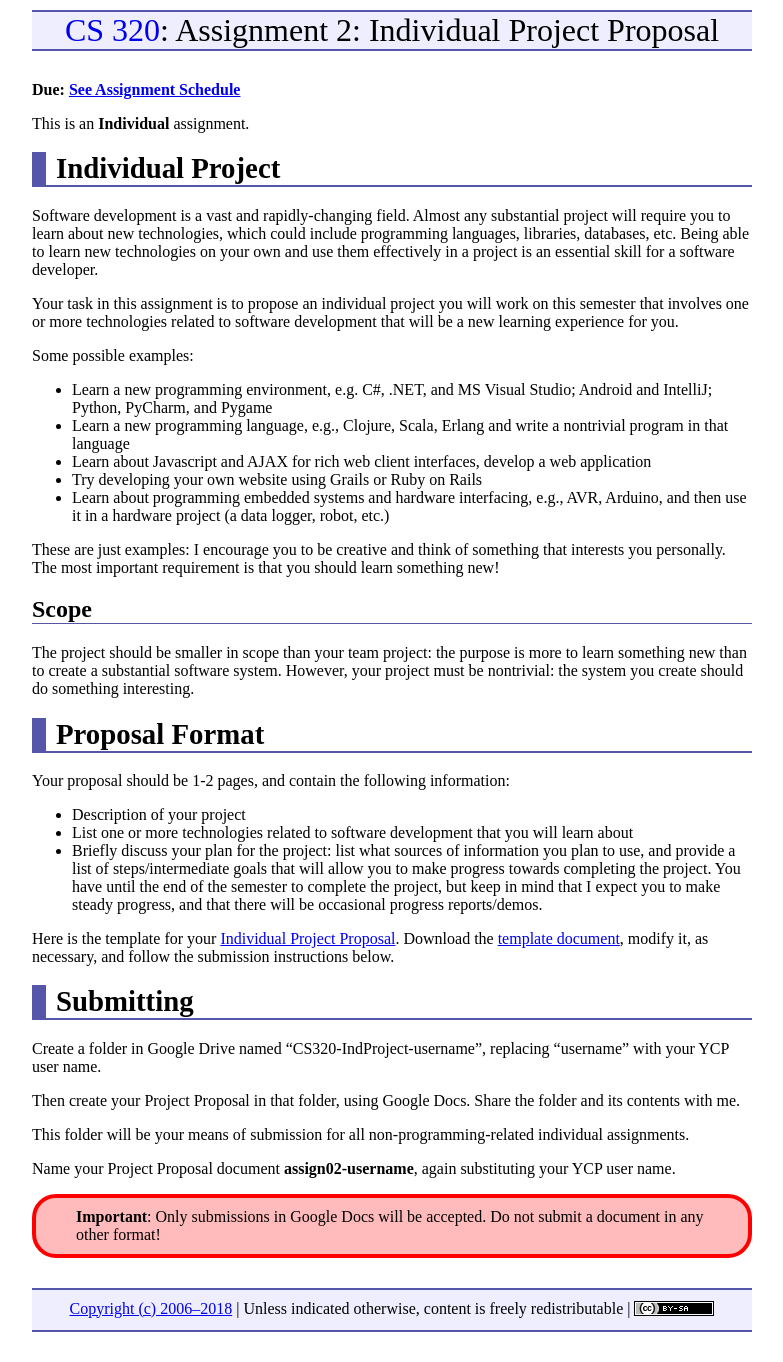
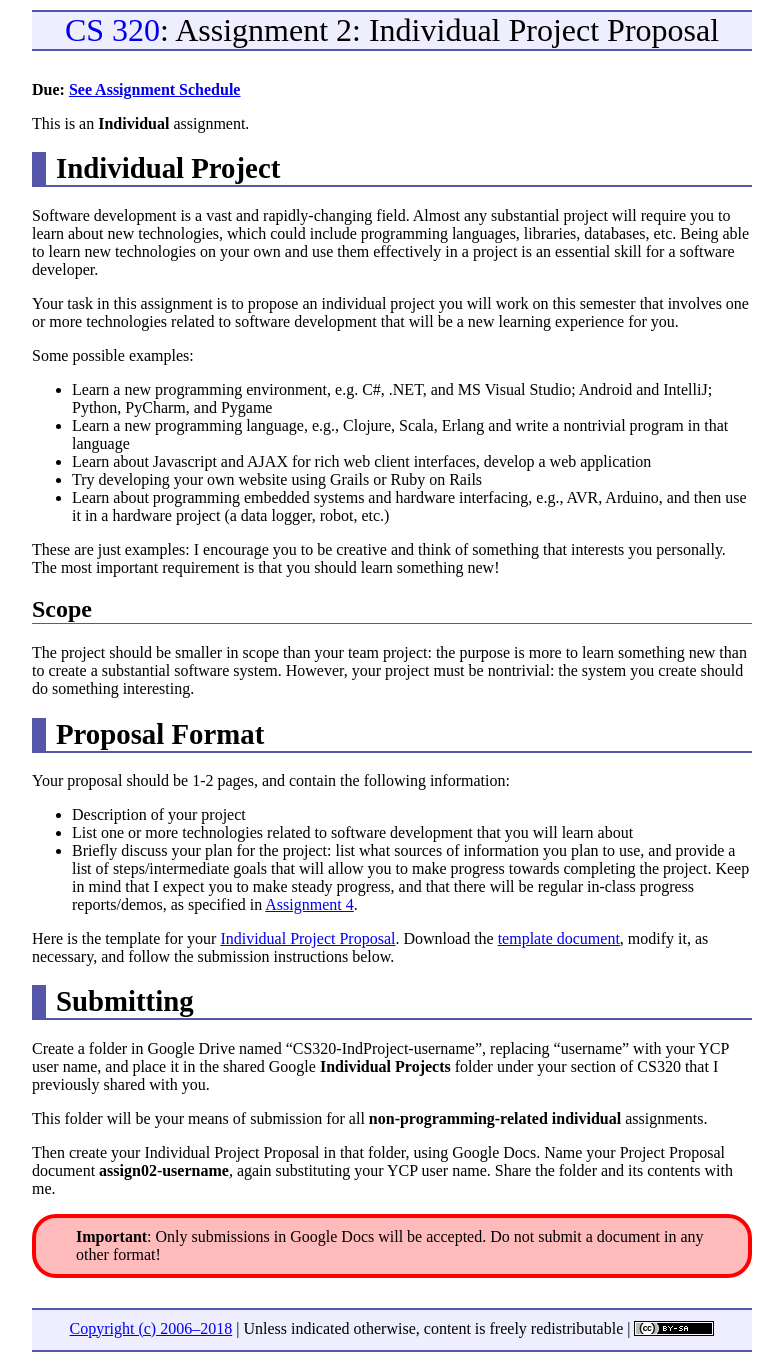
Before and after one commit to ycpcs/cs320-spring2018, a Jekyll site: the page built from assign/assign02.md, in a window 1280 px wide. Shown: the whole page, without its empty margins (248-1031 px from the left). Built offline with Jekyll 4.4.1, drawn with Linux system fonts in a browser that asks for light colours.

Commit message:
updated schedule

```diff
--- a/assign/assign02.md
+++ b/assign/assign02.md
@@ -55,25 +55,18 @@ Your proposal should be 1-2 pages, and contain the following information:
 * Description of your project
 * List one or more technologies related to software development that you
   will learn about
-* Briefly discuss your plan for the project: list what sources of information
-  you plan to use, and provide a list of steps/intermediate goals that
-  will allow you to make progress towards completing the project.  You
-  have until the end of the semester to complete the project, but keep
-  in mind that I expect you to make steady progress, and that there will
-  be occasional progress reports/demos.
+* Briefly discuss your plan for the project: list what sources of information you plan to use, and provide a list of steps/intermediate goals that will allow you to make progress towards completing the project.  Keep in mind that I expect you to make steady progress, and that there will be regular in-class progress reports/demos, as specified in [Assignment 4](assign04.html).
 
 Here is the template for your [Individual Project Proposal](CS320_Individual_Project_Proposal_Template.pdf).  Download the [template document](CS320_Individual_Project_Proposal_Template.docx), modify it, as necessary, and follow the submission instructions below.
 
 Submitting
 ==========
 
-Create a folder in Google Drive named "CS320-IndProject-username", replacing "username" with your YCP user name.
+Create a folder in Google Drive named "CS320-IndProject-username", replacing "username" with your YCP user name, and place it in the shared Google **Individual Projects** folder under your section of CS320 that I previously shared with you.
 
-Then create your Project Proposal in that folder, using Google Docs.  Share the folder and its contents with me.
+This folder will be your means of submission for all **non-programming-related individual** assignments.
 
-This folder will be your means of submission for all non-programming-related individual assignments.
-
-Name your Project Proposal document **assign02-username**, again substituting your YCP user name.
+Then create your Individual Project Proposal in that folder, using Google Docs.  Name your Project Proposal document **assign02-username**, again substituting your YCP user name.  Share the folder and its contents with me.
 
 <div class="callout">
 <b>Important</b>: Only submissions in Google Docs will be accepted.
```
Also changed, not shown: assign/assign01.md (+2 -4 lines), index.md (+2 -2 lines), 2 other files.
